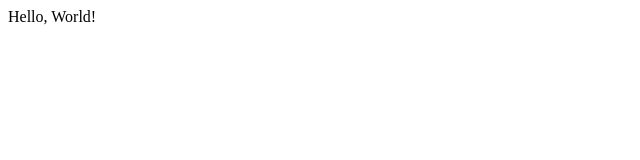
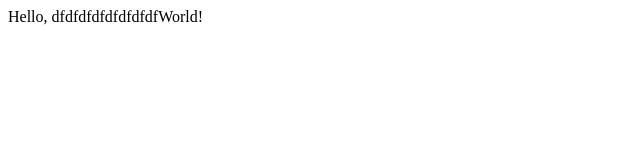
Before and after one commit to yoojeha/yoojeha.github.io, a plain HTML site: page test.html in a window 1280 px wide. Shown: the whole page, without its empty margins (0-640 px from the left). Drawn offline with Linux system fonts and the light colour scheme.

Commit message:
Update test.html

```diff
--- a/test.html
+++ b/test.html
@@ -3,6 +3,6 @@
 <head>
 </head>
 <body>
-Hello, World!
+Hello, dfdfdfdfdfdfdfdfWorld!
 </body>
 </html>
```
